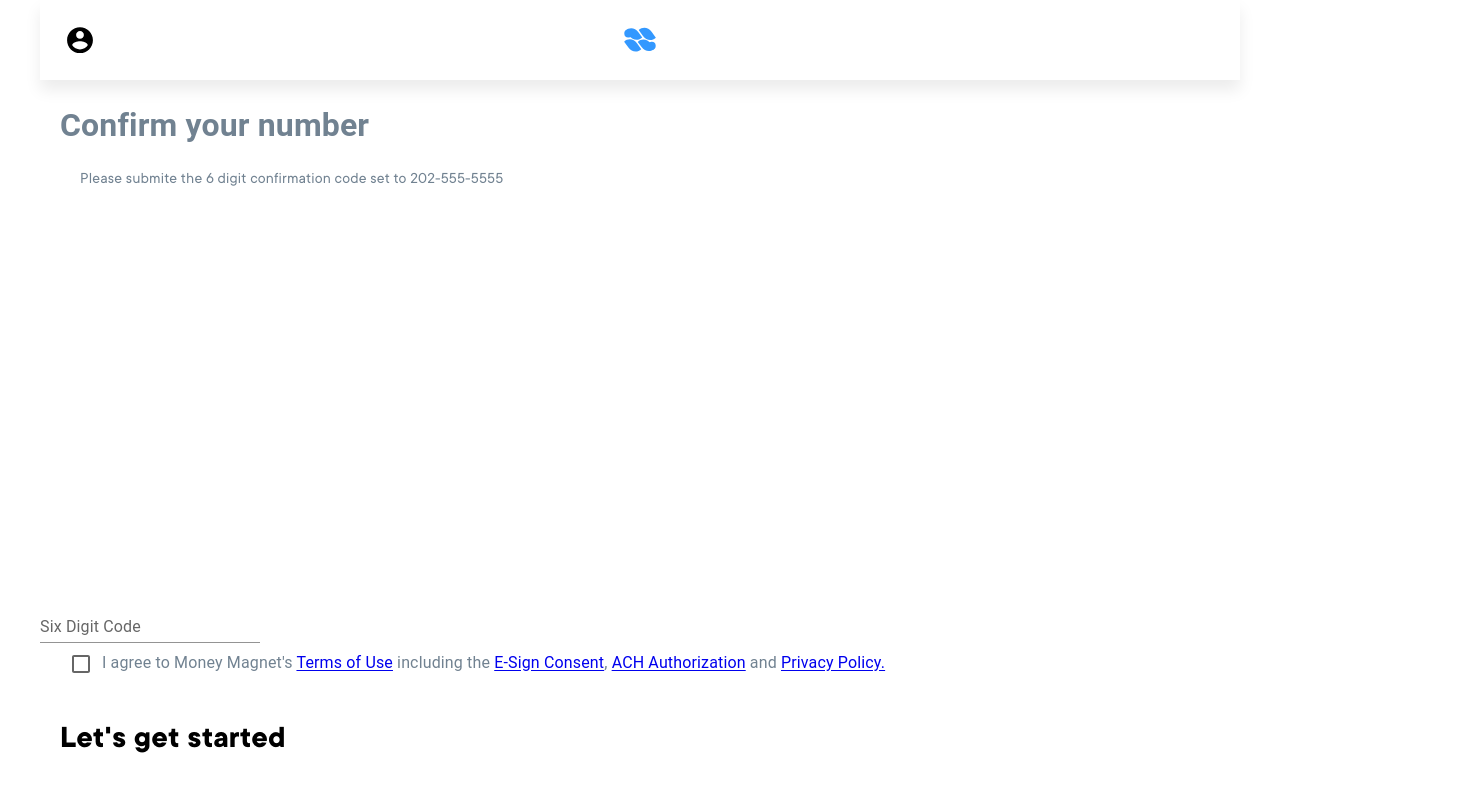
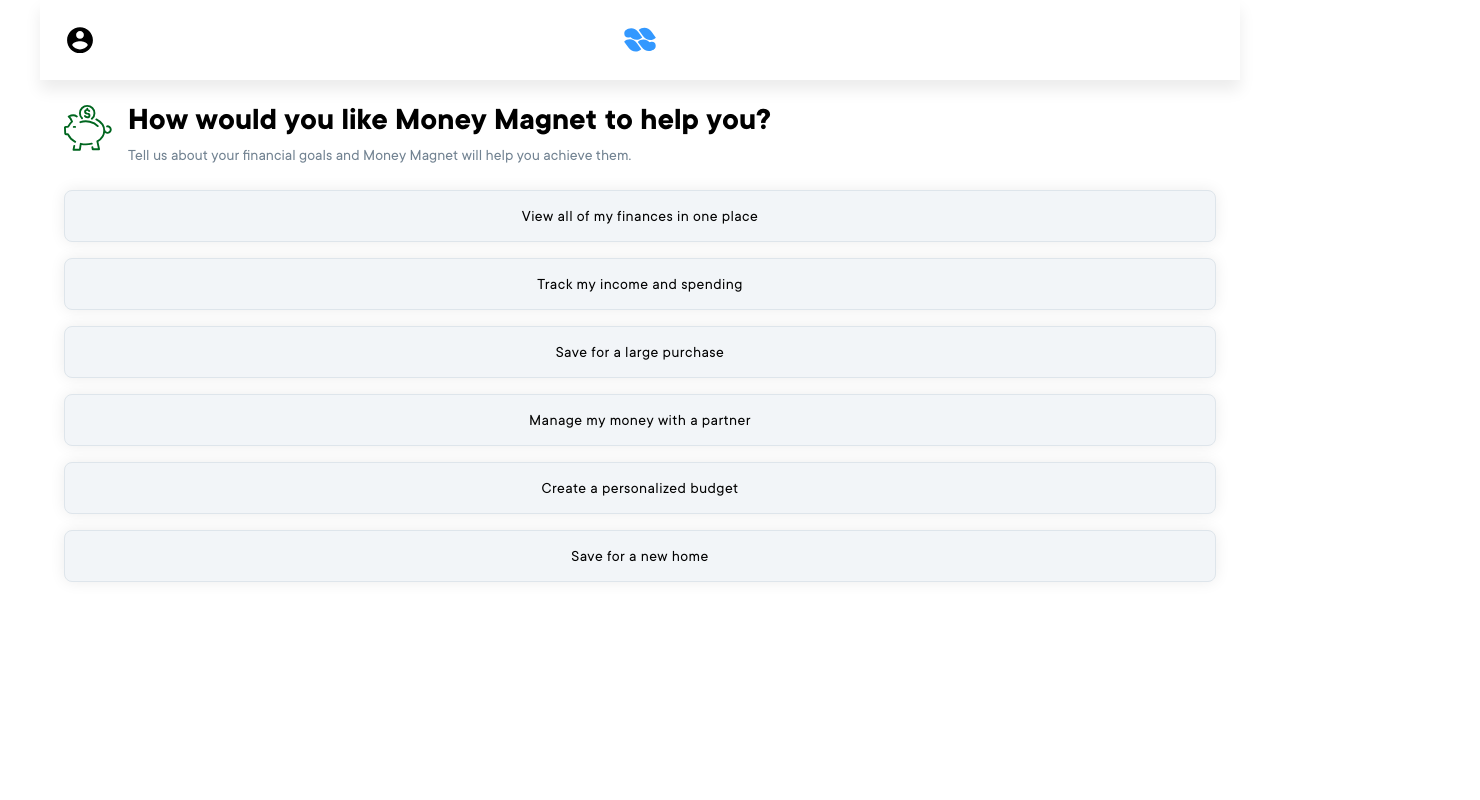
Before and after one commit to logan-lampton/Ctrl-Alt-Defeat-Debt-Frontend, a React (Create React App) app in the folder client/: page / in a window 1280 px wide. Shown: the top 800 px of the page, 1480 px wide, since content can reach past the window. Built offline with nearby package versions, Linux system fonts and the light colour scheme.

Commit message:
fix svg causing error

```diff
--- a/client/src/App.js
+++ b/client/src/App.js
@@ -11,9 +11,9 @@
 
           <Container>
               <AppHeader/>
-              <PhoneConfirm />
+              {/* <PhoneConfirm />
               <PhoneForm />
-              <SignIn />
+              <SignIn />  */}
               <Onboarding/>
           </Container>
 
```
